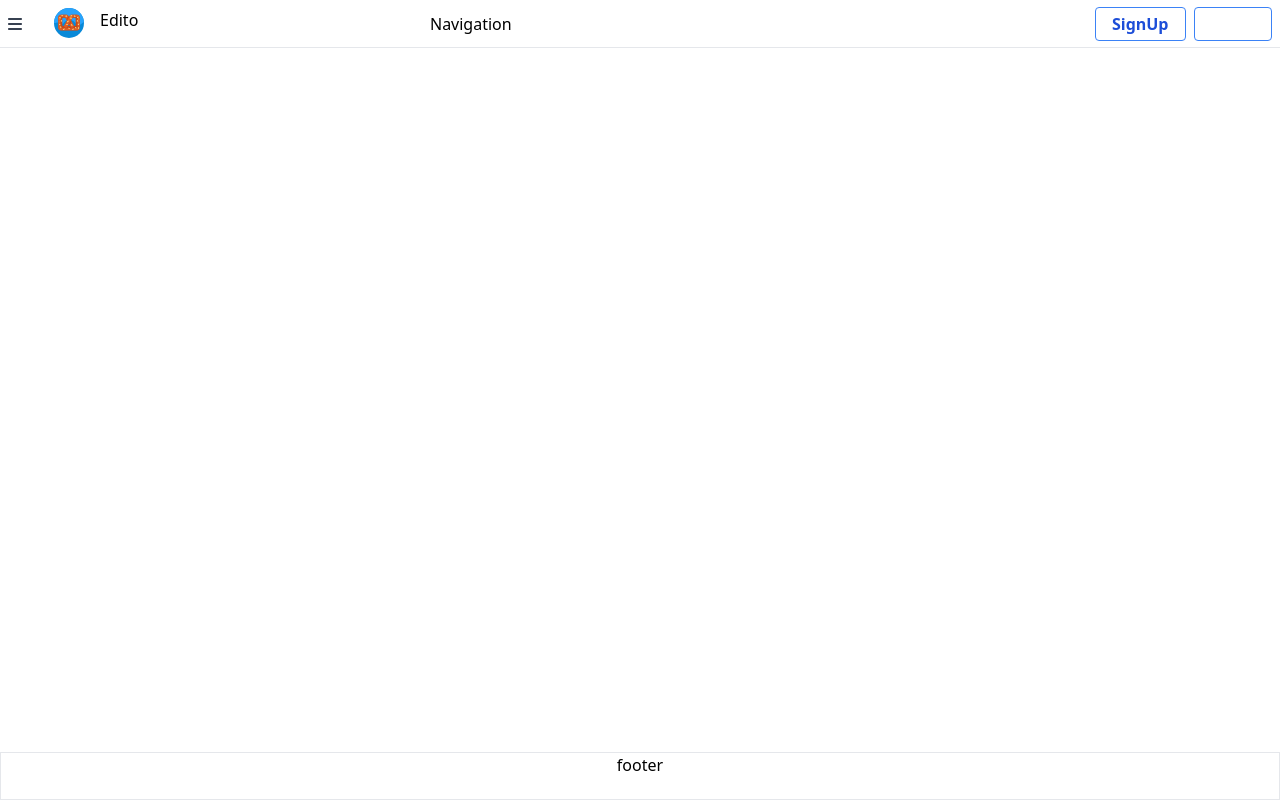
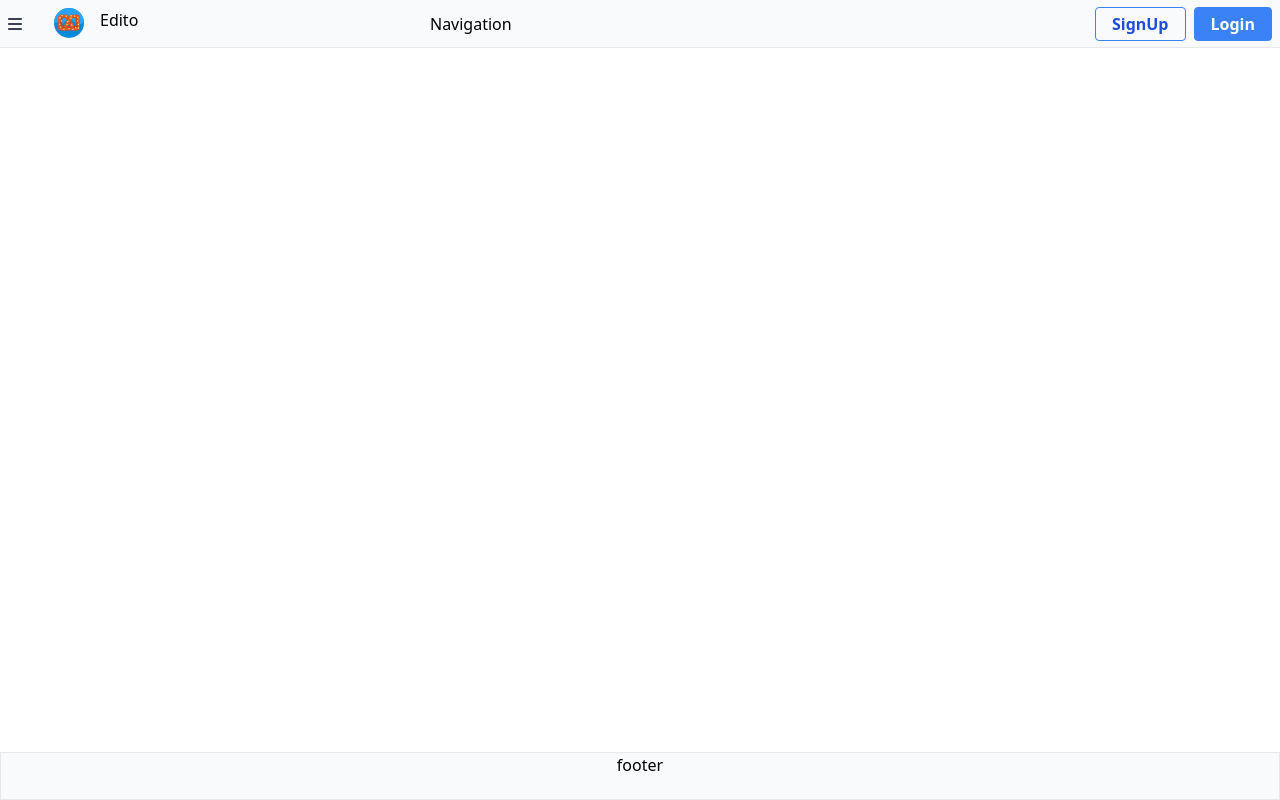
Before and after one commit to Nirajsah17/edito, a React (Create React App) app: page / in a window 1280 px wide. Built offline with nearby package versions, Linux system fonts and the light colour scheme; the HTML template or start-up script is replaced by a standard one.

Commit message:
user profile logo added

```diff
--- a/src/App.js
+++ b/src/App.js
@@ -56,7 +56,7 @@ useEffect(() => {
           </div>
         </div>
       </div>
-      <div className="flex flex-row justify-center h-12 w-full border">footer</div>
+      <div className="flex flex-row bg-gray-50 justify-center h-12 w-full border">footer</div>
     </div>
   )
 }
--- a/src/components/LeftSidebar.js
+++ b/src/components/LeftSidebar.js
@@ -1,7 +1,7 @@
 export default function LeftSideBar(props) {
   return (
     props.isOpen ?
-    <div className="flex flex-col w-72 h-full border-r items-center">
+    <div className="flex flex-col bg-gray-50 w-72 h-full border-r items-center">
     <div className="" id="profile-card"></div>
     <div>Project</div>
     <div>Trash</div>
--- a/src/components/Navbar.js
+++ b/src/components/Navbar.js
@@ -1,10 +1,17 @@
+import { useState } from "react"
 import logo from "./logo.svg"
-export default function Navbar({onToggleLeftSidebar,onSignUpOpen}) {
+export default function Navbar({ onToggleLeftSidebar, onSignUpOpen }) {
+  const [isLoggedIn, setLoggeIn] = useState(false);
+
+  const loginHandler = ()=>{
+    setLoggeIn(!isLoggedIn)
+  }
+
   return (
-    <div className="flex flex-row w-full justify-between border-b items-center transition duration-700 ease-in-out" >
+    <div className="flex flex-row w-full bg-gray-50 justify-between border-b items-center transition duration-700 ease-in-out" >
       <div className="flex flex-row" id="left">
         <div className="p-2 hover:bg-slate-200 cursor-pointer rounded-sm" onClick={onToggleLeftSidebar}>
-          <svg  className="fill-current text-gray-700" xmlns="http://www.w3.org/2000/svg" height="1em" viewBox="0 0 448 512"><path d="M0 96C0 78.3 14.3 64 32 64H416c17.7 0 32 14.3 32 32s-14.3 32-32 32H32C14.3 128 0 113.7 0 96zM0 256c0-17.7 14.3-32 32-32H416c17.7 0 32 14.3 32 32s-14.3 32-32 32H32c-17.7 0-32-14.3-32-32zM448 416c0 17.7-14.3 32-32 32H32c-17.7 0-32-14.3-32-32s14.3-32 32-32H416c17.7 0 32 14.3 32 32z"/></svg>
+          <svg className="fill-current text-gray-700" xmlns="http://www.w3.org/2000/svg" height="1em" viewBox="0 0 448 512"><path d="M0 96C0 78.3 14.3 64 32 64H416c17.7 0 32 14.3 32 32s-14.3 32-32 32H32C14.3 128 0 113.7 0 96zM0 256c0-17.7 14.3-32 32-32H416c17.7 0 32 14.3 32 32s-14.3 32-32 32H32c-17.7 0-32-14.3-32-32zM448 416c0 17.7-14.3 32-32 32H32c-17.7 0-32-14.3-32-32s14.3-32 32-32H416c17.7 0 32 14.3 32 32z" /></svg>
         </div>
         <div className="pl-6">
           <img src={logo} height={75} width={30}></img>
@@ -13,13 +20,23 @@ export default function Navbar({onToggleLeftSidebar,onSignUpOpen}) {
       </div>
       <div className="">Navigation</div>
       <div></div>
+      <div className="">
+        {
+          isLoggedIn ?
+            <div class="flex h-10 w-10 mr-2 items-center justify-center rounded-3xl border bg-orange-500 text-white cursor-pointer hover:border-2 hover:border-gray-400">
+              <div>P</div>
+            </div>
+            :
             <div className="flex flex-row">
               <div className="">
                 <button onClick={onSignUpOpen} className="bg-transparent hover:bg-blue-500 text-blue-700 font-semibold hover:text-white py-1 px-4 border border-blue-500 hover:border-transparent rounded">SignUp</button>
               </div>
               <div className="pl-2 pr-2">
-          <button className="text-white bg-transparent bg-blue-500 font-semibold py-1 px-4 border border-blue-500 hover:border-transparent rounded">Login</button>
+                <button onClick={loginHandler} className="text-white bg-blue-500 font-semibold py-1 px-4 border border-blue-500 hover:border-transparent rounded">Login</button>
               </div>
+            </div>
+        }
+
       </div>
     </div>
   )
```
Lines whose indentation alone changed are shown as unchanged.
